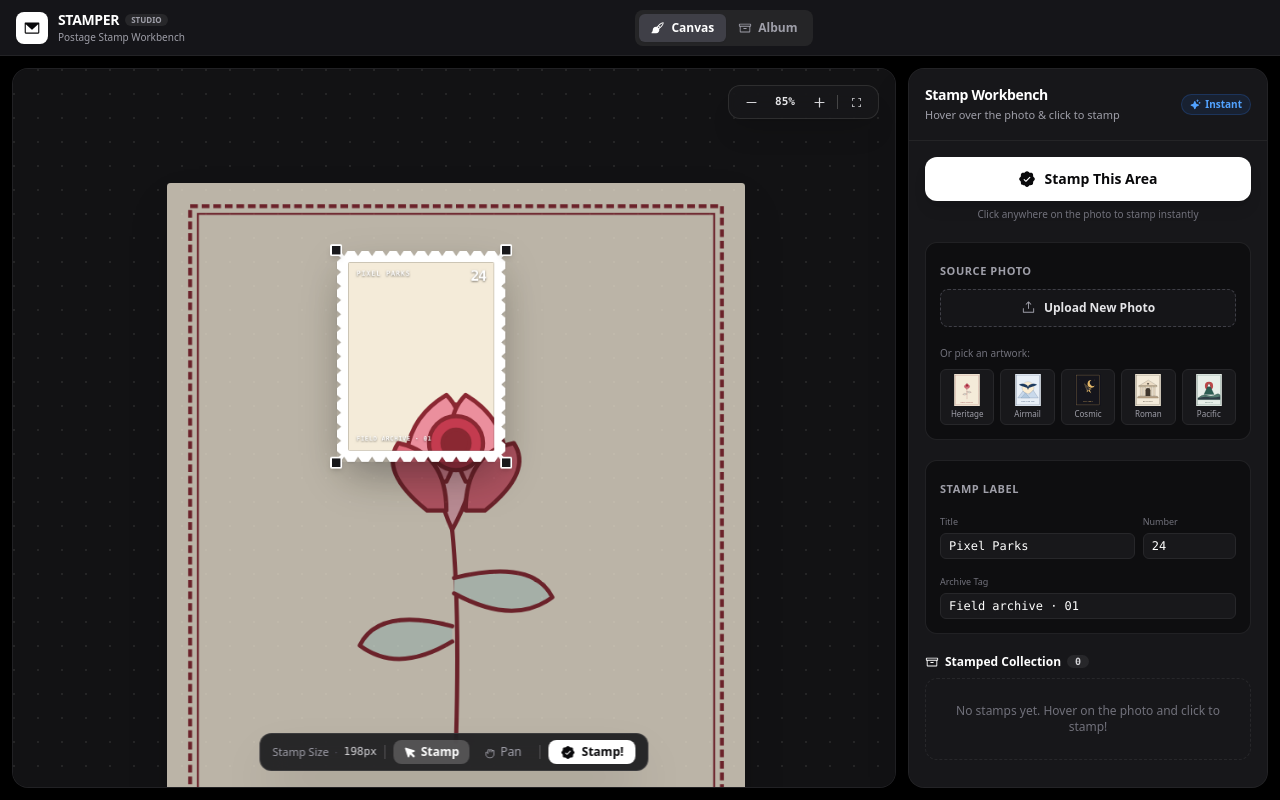
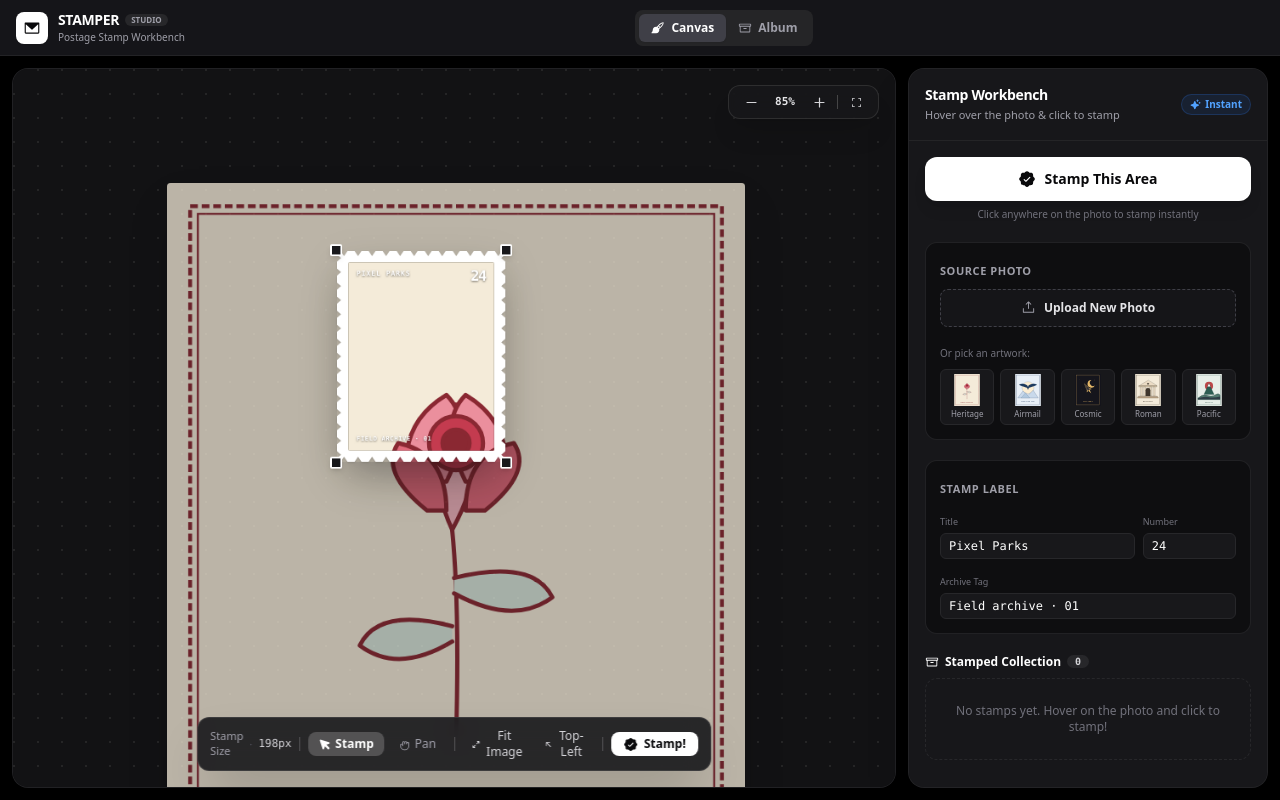
Before and after one commit to ThaminduDasanayake/stamper, a Next.js app: page / in a window 1280 px wide. Built offline with nearby package versions, Linux system fonts and the light colour scheme.

Commit message:
feat: add top-left corner snap and fit image auto-resize controls to canvas workspace

```diff
--- a/app/page.tsx
+++ b/app/page.tsx
@@ -99,7 +99,7 @@ export default function Home() {
 
   // Auto resize stamp cutter to dimensions of current image
   const handleAutoResizeToImage = useCallback(
-    (mode: "full" | "half" = "full") => {
+    (mode: "full" | "corner" | "half" = "full") => {
       if (!config.imageUrl) return;
       const img = new Image();
       img.onload = () => {
@@ -130,6 +130,19 @@ export default function Home() {
             width: targetOuterW,
             rotation: 0,
           });
+          setConfig((prev) => ({
+            ...prev,
+            aspectRatio: "auto",
+            customAspectRatio: customRatio,
+            verticalPerforations: autoVPerfs,
+          }));
+        } else if (mode === "corner") {
+          setCutter((prev) => ({
+            ...prev,
+            x: imageDisplayX - padding,
+            y: imageDisplayY - padding,
+            rotation: 0,
+          }));
         } else {
           const halfW = Math.round(targetOuterW * 0.55);
           const halfH = Math.round(halfW * customRatio);
@@ -140,13 +153,6 @@ export default function Home() {
             rotation: 0,
           });
         }
-
-        setConfig((prev) => ({
-          ...prev,
-          aspectRatio: "auto",
-          customAspectRatio: customRatio,
-          verticalPerforations: autoVPerfs,
-        }));
       };
       img.src = config.imageUrl;
     },
@@ -389,6 +395,7 @@ export default function Home() {
               onChangeCutter={handleChangeCutter}
               onChangeConfig={handleConfigChange}
               onStampOut={handleStampOut}
+              onAutoResizeToImage={handleAutoResizeToImage}
               isStamping={isStamping}
             />
           </main>
--- a/components/canvas-workspace.tsx
+++ b/components/canvas-workspace.tsx
@@ -10,6 +10,8 @@ import {
   HandGrabbing,
   SealCheck,
   Cursor,
+  ArrowsOutSimple,
+  ArrowUpLeft,
 } from "@phosphor-icons/react";
 
 export type StampCutterState = {
@@ -25,6 +27,7 @@ export type CanvasWorkspaceProps = {
   onChangeCutter: (patch: Partial<StampCutterState>) => void;
   onChangeConfig?: (patch: Partial<StampConfig>) => void;
   onStampOut: (crop: CropOptions) => void;
+  onAutoResizeToImage?: (mode?: "full" | "corner") => void;
   isStamping?: boolean;
 };
 
@@ -35,6 +38,7 @@ export function CanvasWorkspace({
   cutter,
   onChangeCutter,
   onStampOut,
+  onAutoResizeToImage,
   isStamping = false,
 }: CanvasWorkspaceProps) {
   const containerRef = useRef<HTMLDivElement>(null);
@@ -302,6 +306,35 @@ export function CanvasWorkspace({
 
     onStampOut(crop);
   }, [cutter, cutterHeight, onStampOut, aspectMultiplier]);
+
+  // Auto Resize to fit image or Snap to top-left corner
+  const handleFitImage = useCallback(() => {
+    if (onAutoResizeToImage) {
+      onAutoResizeToImage("full");
+      return;
+    }
+    const padding = 13;
+    const targetOuterW = imageDisplayWidth + padding * 2;
+    onChangeCutter({
+      x: imageDisplayX - padding,
+      y: imageDisplayY - padding,
+      width: targetOuterW,
+      rotation: 0,
+    });
+  }, [onAutoResizeToImage, onChangeCutter]);
+
+  const handleSnapTopLeft = useCallback(() => {
+    if (onAutoResizeToImage) {
+      onAutoResizeToImage("corner");
+      return;
+    }
+    const padding = 13;
+    onChangeCutter({
+      x: imageDisplayX - padding,
+      y: imageDisplayY - padding,
+      rotation: 0,
+    });
+  }, [onAutoResizeToImage, onChangeCutter]);
 
   // Stamp Cutter Dragging Handlers
   const handleCutterPointerDown = (e: React.PointerEvent) => {
@@ -755,6 +788,30 @@ export function CanvasWorkspace({
 
         <i className="h-3.5 w-px bg-white/20" />
 
+        {/* Auto Resize & Top-Left Corner Snap */}
+        <div className="flex items-center gap-1">
+          <button
+            type="button"
+            onClick={handleFitImage}
+            className="flex items-center gap-1 rounded-lg px-2 py-1 text-zinc-300 transition-colors hover:bg-white/10 hover:text-white active:scale-95"
+            title="Auto resize stamp to fit entire image from top-left corner"
+          >
+            <ArrowsOutSimple size={13} weight="bold" />
+            <span>Fit Image</span>
+          </button>
+          <button
+            type="button"
+            onClick={handleSnapTopLeft}
+            className="flex items-center gap-1 rounded-lg px-2 py-1 text-zinc-300 transition-colors hover:bg-white/10 hover:text-white active:scale-95"
+            title="Snap stamp directly to top-left corner of image"
+          >
+            <ArrowUpLeft size={13} weight="bold" />
+            <span>Top-Left</span>
+          </button>
+        </div>
+
+        <i className="h-3.5 w-px bg-white/20" />
+
         {/* Quick Stamp Action */}
         <button
           type="button"
```
Also changed, not shown: components/studio-sidebar.tsx (+6 -1 lines).
